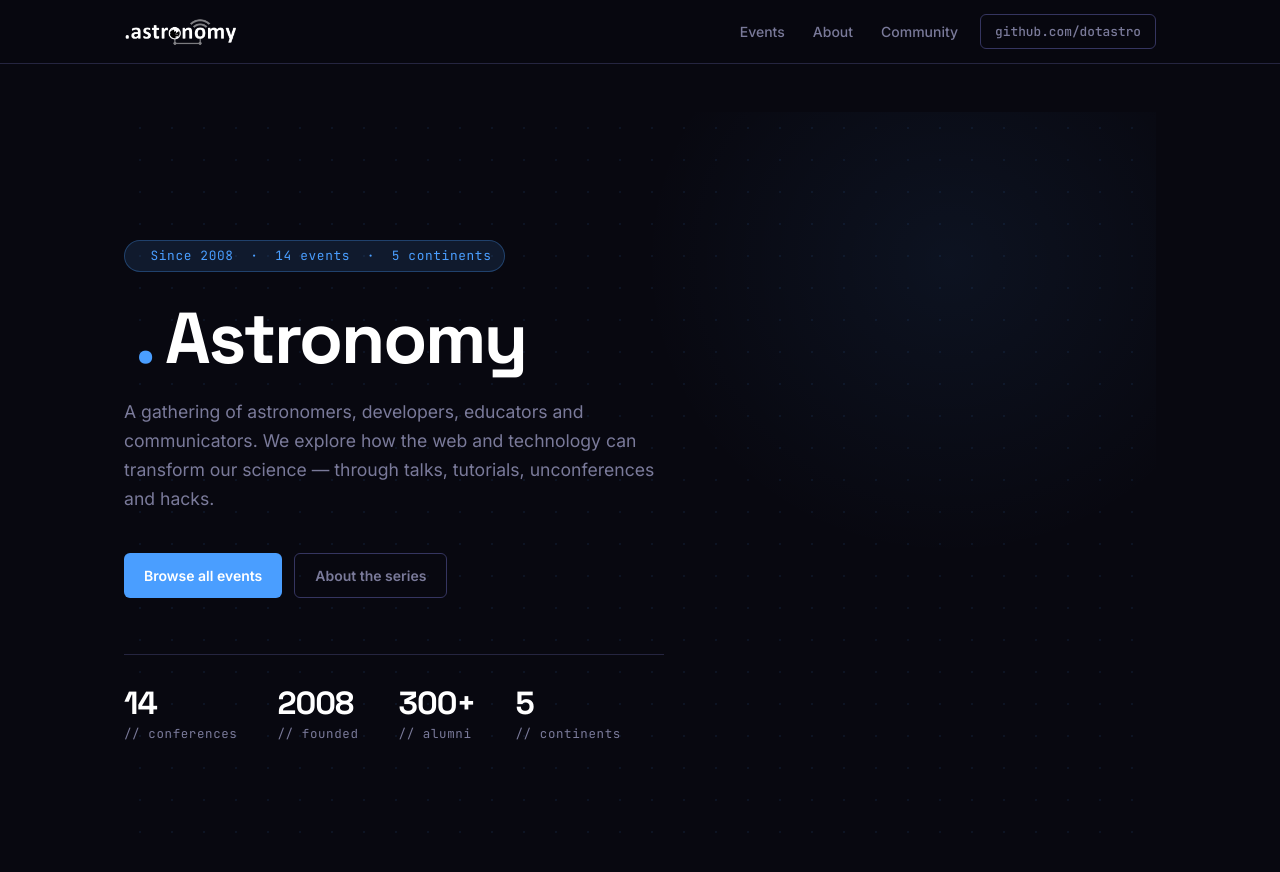
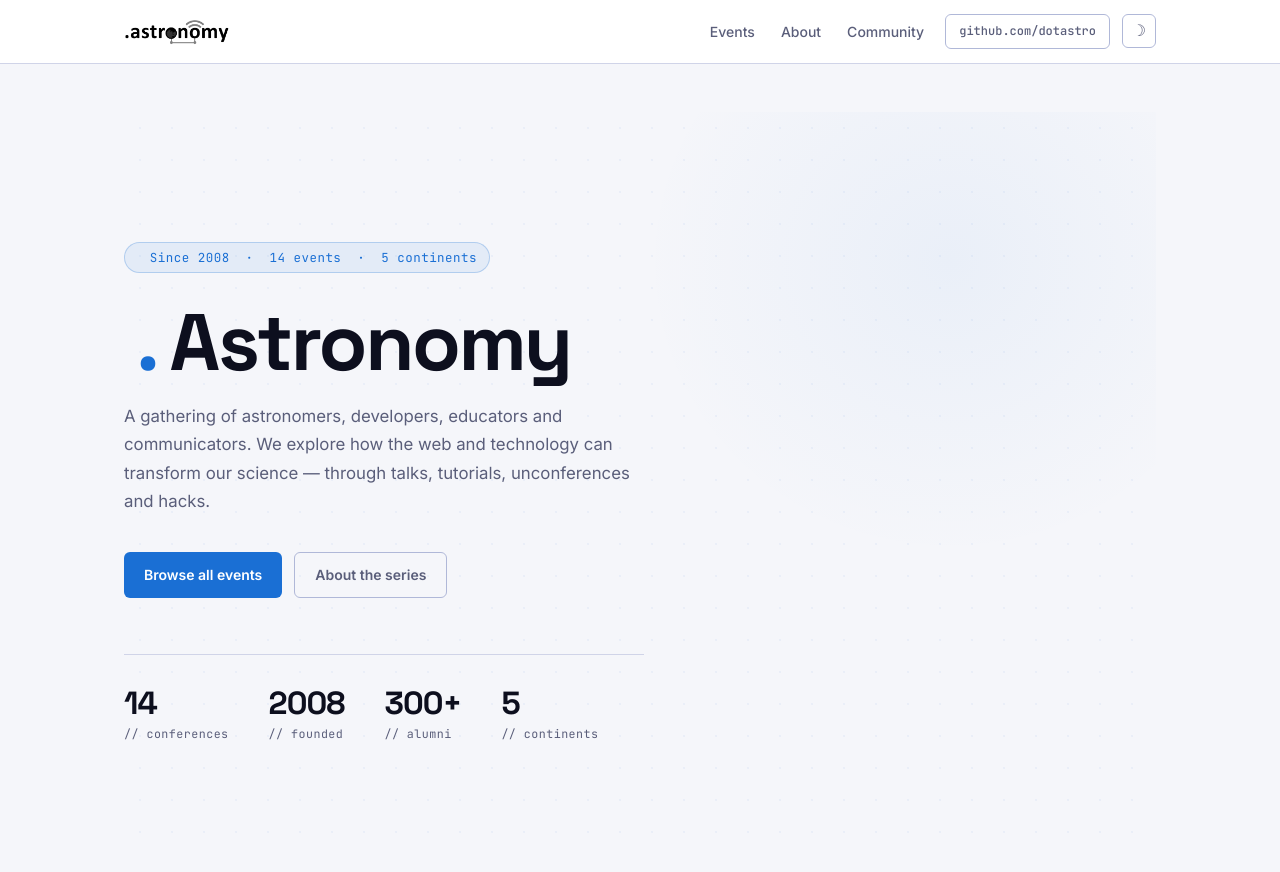
Before and after one commit to dotastro/dotastrosite, a Jekyll site: the page built from index.md, in a window 1280 px wide and 900 px high. Shown: the top 872 px of the window. Built offline with Jekyll 4.4.1, drawn with Linux system fonts in a browser that asks for light colours.

Commit message:
Design: full light/dark mode system — CSS variables, theme toggle, localStorage persistence, system preference detection, no flash on load

```diff
--- a/_layouts/default.html
+++ b/_layouts/default.html
@@ -1,5 +1,5 @@
 <!DOCTYPE html>
-<html lang="en">
+<html lang="en" data-theme="dark">
 <head>
   <meta charset="utf-8">
   <meta name="viewport" content="width=device-width, initial-scale=1">
@@ -9,6 +9,14 @@
   <link rel="preconnect" href="https://fonts.gstatic.com" crossorigin>
   <link href="https://fonts.googleapis.com/css2?family=Space+Grotesk:wght@400;500;600;700&family=JetBrains+Mono:wght@400;500;600&family=Inter:wght@400;500;600&display=swap" rel="stylesheet">
   <link rel="stylesheet" href="{{ site.baseurl }}/assets/css/style.css">
+  <!-- Apply saved theme before paint to avoid flash -->
+  <script>
+    (function() {
+      var saved = localStorage.getItem('dotastro-theme');
+      var preferred = window.matchMedia('(prefers-color-scheme: light)').matches ? 'light' : 'dark';
+      document.documentElement.setAttribute('data-theme', saved || preferred);
+    })();
+  </script>
 </head>
 <body>
   <header class="site-header">
@@ -16,17 +24,25 @@
       <a href="{{ site.baseurl }}/" class="site-logo">
         <img src="{{ site.baseurl }}/assets/dotlogo_white.png" alt=".Astronomy">
       </a>
-      <div class="nav-links">
-        <a href="{{ site.baseurl }}/events/">Events</a>
-        <a href="{{ site.baseurl }}/about">About</a>
-        <a href="{{ site.baseurl }}/community/">Community</a>
-        <a href="https://github.com/dotastro" class="nav-github" target="_blank" rel="noopener">github.com/dotastro</a>
+      <div class="nav-right">
+        <div class="nav-links">
+          <a href="{{ site.baseurl }}/events/">Events</a>
+          <a href="{{ site.baseurl }}/about">About</a>
+          <a href="{{ site.baseurl }}/community/">Community</a>
+          <a href="https://github.com/dotastro" class="nav-github" target="_blank" rel="noopener">github.com/dotastro</a>
+        </div>
+        <button class="theme-toggle" id="theme-toggle" aria-label="Toggle light/dark mode">
+          <span class="icon-dark">☀</span>
+          <span class="icon-light">☽</span>
+        </button>
       </div>
     </nav>
   </header>
+
   <main class="main-content">
     {{ content }}
   </main>
+
   <footer class="site-footer">
     <div class="footer-inner">
       <img src="{{ site.baseurl }}/assets/dotlogo_white.png" alt=".Astronomy">
@@ -35,5 +51,23 @@
       <a href="https://github.com/dotastro">github.com/dotastro</a>
     </div>
   </footer>
+
+  <script>
+    // Theme toggle
+    var btn = document.getElementById('theme-toggle');
+    btn.addEventListener('click', function() {
+      var html = document.documentElement;
+      var next = html.getAttribute('data-theme') === 'dark' ? 'light' : 'dark';
+      html.setAttribute('data-theme', next);
+      localStorage.setItem('dotastro-theme', next);
+    });
+
+    // Sync with system preference changes (if no manual override)
+    window.matchMedia('(prefers-color-scheme: light)').addEventListener('change', function(e) {
+      if (!localStorage.getItem('dotastro-theme')) {
+        document.documentElement.setAttribute('data-theme', e.matches ? 'light' : 'dark');
+      }
+    });
+  </script>
 </body>
 </html>
--- a/assets/css/style.css
+++ b/assets/css/style.css
@@ -1,8 +1,10 @@
-/* .Astronomy — Distinctive design system */
-/* Font: Space Grotesk (headings) + JetBrains Mono (accents) + Inter (body) */
+/* .Astronomy — Design system with light/dark modes */
+/* Space Grotesk (headings) + JetBrains Mono (accents) + Inter (body) */
 
+/* =====================================================
+   DARK MODE (default)
+   ===================================================== */
 :root {
-  /* Core palette */
   --bg:           #080810;
   --bg-1:         #0e0e1a;
   --bg-2:         #141422;
@@ -11,36 +13,84 @@
   --border:       #252540;
   --border-hi:    #353560;
 
-  /* .Astronomy blue */
   --blue:         #4a9eff;
   --blue-dark:    #2b7de9;
   --blue-dim:     rgba(74, 158, 255, 0.12);
   --blue-glow:    rgba(74, 158, 255, 0.25);
   --blue-border:  rgba(74, 158, 255, 0.3);
 
-  /* Text */
   --text:         #dde0f0;
   --text-muted:   #7a7a9a;
   --text-dim:     #44446a;
   --text-bright:  #ffffff;
 
-  /* Dot accent (the . in .Astronomy) */
   --dot:          #4a9eff;
+  --hero-grid:    rgba(74,158,255,0.07);
+  --hero-bloom:   rgba(74,158,255,0.07);
+  --card-top:     linear-gradient(to right, #4a9eff, transparent);
+  --shadow:       rgba(0,0,0,0.4);
 
-  /* Sizing */
   --radius:       6px;
   --radius-lg:    10px;
   --max-width:    1080px;
   --nav-h:        64px;
 
-  /* Fonts */
   --font-head:    'Space Grotesk', system-ui, sans-serif;
   --font-body:    'Inter', system-ui, sans-serif;
   --font-mono:    'JetBrains Mono', 'Fira Code', monospace;
+
+  color-scheme: dark;
 }
 
 /* =====================================================
-   RESET
+   LIGHT MODE
+   ===================================================== */
+[data-theme="light"] {
+  --bg:           #f5f6fa;
+  --bg-1:         #ffffff;
+  --bg-2:         #f0f1f8;
+  --bg-3:         #e8eaf4;
+  --bg-4:         #dde0ef;
+  --border:       #d0d4e8;
+  --border-hi:    #b0b8d8;
+
+  --blue:         #1a6fd4;
+  --blue-dark:    #1458b0;
+  --blue-dim:     rgba(26, 111, 212, 0.08);
+  --blue-glow:    rgba(26, 111, 212, 0.2);
+  --blue-border:  rgba(26, 111, 212, 0.25);
+
+  --text:         #2a2d42;
+  --text-muted:   #5a5e7a;
+  --text-dim:     #9096b8;
+  --text-bright:  #0d0f1e;
+
+  --dot:          #1a6fd4;
+  --hero-grid:    rgba(26,111,212,0.05);
+  --hero-bloom:   rgba(26,111,212,0.05);
+  --card-top:     linear-gradient(to right, #1a6fd4, transparent);
+  --shadow:       rgba(0,0,0,0.08);
+
+  color-scheme: light;
+}
+
+/* =====================================================
+   TRANSITIONS — smooth theme switch
+   ===================================================== */
+body,
+.site-header,
+.event-card,
+.hack-card,
+.repo-card,
+.site-footer,
+.btn,
+.nav-links a,
+.hero-kicker {
+  transition: background-color 0.25s ease, border-color 0.25s ease, color 0.2s ease;
+}
+
+/* =====================================================
+   RESET & BASE
    ===================================================== */
 *, *::before, *::after { box-sizing: border-box; margin: 0; padding: 0; }
 html { scroll-behavior: smooth; font-size: 16px; }
@@ -55,7 +105,7 @@ body {
 
 img { max-width: 100%; height: auto; display: block; }
 a { color: var(--blue); text-decoration: none; transition: color 0.15s; }
-a:hover { color: #7dbfff; text-decoration: underline; }
+a:hover { color: var(--blue-dark); text-decoration: underline; }
 
 /* =====================================================
    TYPOGRAPHY
@@ -84,13 +134,6 @@ p { margin-bottom: 1rem; }
 ul, ol { margin: 0.75rem 0 1rem 1.5rem; }
 li { margin-bottom: 0.3rem; }
 
-/* The famous dot — monospaced, blue */
-.dot-prefix {
-  font-family: var(--font-mono);
-  color: var(--dot);
-  font-size: 1.2em;
-}
-
 /* =====================================================
    NAV
    ===================================================== */
@@ -99,10 +142,14 @@ li { margin-bottom: 0.3rem; }
   top: 0;
   z-index: 200;
   height: var(--nav-h);
-  background: rgba(8, 8, 16, 0.9);
+  background: color-mix(in srgb, var(--bg) 88%, transparent);
   backdrop-filter: blur(16px);
   -webkit-backdrop-filter: blur(16px);
   border-bottom: 1px solid var(--border);
+}
+
+[data-theme="light"] .site-header {
+  background: color-mix(in srgb, var(--bg-1) 92%, transparent);
 }
 
 .nav-inner {
@@ -113,24 +160,33 @@ li { margin-bottom: 0.3rem; }
   display: flex;
   align-items: center;
   justify-content: space-between;
-  gap: 1.5rem;
+  gap: 1rem;
 }
 
 .site-logo {
   display: flex;
   align-items: center;
-  gap: 0.6rem;
+  flex-shrink: 0;
   text-decoration: none;
-  flex-shrink: 0;
 }
 
 .site-logo img {
-  height: 28px;
+  height: 26px;
   width: auto;
 }
 
-.site-logo:hover img { opacity: 0.8; }
-.site-logo:hover { text-decoration: none; }
+/* Logo needs inversion in light mode */
+[data-theme="light"] .site-logo img {
+  filter: invert(1) brightness(0.2);
+}
+
+.site-logo:hover { opacity: 0.8; text-decoration: none; }
+
+.nav-right {
+  display: flex;
+  align-items: center;
+  gap: 0.25rem;
+}
 
 .nav-links {
   display: flex;
@@ -140,7 +196,7 @@ li { margin-bottom: 0.3rem; }
 
 .nav-links a {
   display: block;
-  padding: 6px 14px;
+  padding: 6px 13px;
   font-family: var(--font-body);
   font-size: 0.875rem;
   font-weight: 500;
@@ -159,7 +215,8 @@ li { margin-bottom: 0.3rem; }
   border: 1px solid var(--border-hi) !important;
   margin-left: 0.5rem;
   font-family: var(--font-mono) !important;
-  font-size: 0.8rem !important;
+  font-size: 0.75rem !important;
+  color: var(--text-muted) !important;
 }
 
 .nav-github:hover {
@@ -167,6 +224,40 @@ li { margin-bottom: 0.3rem; }
   color: var(--blue) !important;
   background: var(--blue-dim) !important;
 }
+
+/* =====================================================
+   THEME TOGGLE BUTTON
+   ===================================================== */
+.theme-toggle {
+  display: flex;
+  align-items: center;
+  justify-content: center;
+  width: 34px;
+  height: 34px;
+  border-radius: var(--radius);
+  border: 1px solid var(--border-hi);
+  background: transparent;
+  color: var(--text-muted);
+  cursor: pointer;
+  transition: border-color 0.15s, color 0.15s, background 0.15s;
+  flex-shrink: 0;
+  margin-left: 0.5rem;
+  font-size: 1rem;
+  line-height: 1;
+}
+
+.theme-toggle:hover {
+  border-color: var(--blue);
+  color: var(--blue);
+  background: var(--blue-dim);
+}
+
+/* Show correct icon per mode */
+.theme-toggle .icon-dark  { display: block; }
+.theme-toggle .icon-light { display: none; }
+
+[data-theme="light"] .theme-toggle .icon-dark  { display: none; }
+[data-theme="light"] .theme-toggle .icon-light { display: block; }
 
 /* =====================================================
    MAIN CONTENT
@@ -178,7 +269,7 @@ li { margin-bottom: 0.3rem; }
 }
 
 /* =====================================================
-   HERO — full width, distinctive
+   HERO
    ===================================================== */
 .hero {
   min-height: calc(90vh - var(--nav-h));
@@ -191,18 +282,18 @@ li { margin-bottom: 0.3rem; }
   overflow: hidden;
 }
 
-/* Grid background — subtle dot grid */
+/* Dot grid */
 .hero::before {
   content: "";
   position: absolute;
   inset: 0;
-  background-image: radial-gradient(circle, rgba(74,158,255,0.08) 1px, transparent 1px);
+  background-image: radial-gradient(circle, var(--hero-grid) 1px, transparent 1px);
   background-size: 32px 32px;
   pointer-events: none;
   z-index: 0;
 }
 
-/* Blue gradient bloom */
+/* Blue bloom */
 .hero::after {
   content: "";
   position: absolute;
@@ -210,7 +301,7 @@ li { margin-bottom: 0.3rem; }
   right: -10%;
   width: 60%;
   height: 80%;
-  background: radial-gradient(ellipse, rgba(74,158,255,0.07) 0%, transparent 70%);
+  background: radial-gradient(ellipse, var(--hero-bloom) 0%, transparent 70%);
   pointer-events: none;
   z-index: 0;
 }
@@ -226,48 +317,48 @@ li { margin-bottom: 0.3rem; }
   align-items: center;
   gap: 0.5rem;
   font-family: var(--font-mono);
-  font-size: 0.8rem;
+  font-size: 0.78rem;
   color: var(--blue);
   border: 1px solid var(--blue-border);
   background: var(--blue-dim);
   padding: 4px 12px;
   border-radius: 999px;
   margin-bottom: 1.75rem;
-  letter-spacing: 0.05em;
+  letter-spacing: 0.04em;
 }
 
 .hero-kicker::before {
   content: "●";
-  font-size: 0.5rem;
+  font-size: 0.45rem;
   animation: blink 2s step-end infinite;
 }
 
 @keyframes blink {
   0%, 100% { opacity: 1; }
-  50% { opacity: 0; }
+  50%       { opacity: 0; }
 }
 
 .hero h1 {
   font-family: var(--font-head);
-  font-size: clamp(2.5rem, 6vw, 4.5rem);
+  font-size: clamp(2.8rem, 7vw, 5rem);
   font-weight: 700;
   letter-spacing: -0.03em;
-  line-height: 1.05;
+  line-height: 1.0;
   color: var(--text-bright);
   margin-bottom: 1.25rem;
 }
 
-.hero h1 .hero-dot {
+.hero-dot {
   color: var(--blue);
   font-family: var(--font-mono);
 }
 
 .hero-sub {
-  font-size: 1.1rem;
+  font-size: 1.05rem;
   color: var(--text-muted);
-  line-height: 1.65;
-  max-width: 540px;
-  margin-bottom: 2.5rem;
+  line-height: 1.7;
+  max-width: 520px;
+  margin-bottom: 2.25rem;
 }
 
 .hero-ctas {
@@ -296,11 +387,11 @@ li { margin-bottom: 0.3rem; }
 }
 
 .hero-stat .label {
-  font-size: 0.78rem;
+  font-size: 0.73rem;
   color: var(--text-muted);
   margin-top: 0.2rem;
   font-family: var(--font-mono);
-  letter-spacing: 0.05em;
+  letter-spacing: 0.04em;
 }
 
 /* =====================================================
@@ -327,7 +418,7 @@ li { margin-bottom: 0.3rem; }
   color: #fff;
 }
 .btn-primary:hover {
-  background: #6ab4ff;
+  background: var(--blue-dark);
   color: #fff;
   text-decoration: none;
   transform: translateY(-1px);
@@ -347,20 +438,33 @@ li { margin-bottom: 0.3rem; }
 }
 
 /* =====================================================
-   SECTION LABELS (monospaced, numbered)
+   SECTION LABEL (monospaced)
    ===================================================== */
 .section-label {
   font-family: var(--font-mono);
   font-size: 0.72rem;
   color: var(--blue);
   letter-spacing: 0.1em;
-  text-transform: uppercase;
   margin-bottom: 0.5rem;
   display: block;
 }
 
+.section-tag {
+  display: inline-block;
+  font-family: var(--font-mono);
+  font-size: 0.68rem;
+  font-weight: 600;
+  letter-spacing: 0.1em;
+  color: var(--blue);
+  border: 1px solid var(--blue-border);
+  background: var(--blue-dim);
+  padding: 3px 10px;
+  border-radius: 4px;
+  margin-bottom: 0.75rem;
+}
+
 /* =====================================================
-   EVENTS — timeline style
+   EVENTS TIMELINE
    ===================================================== */
 .events-timeline {
   margin-top: 2rem;
@@ -374,20 +478,23 @@ li { margin-bottom: 0.3rem; }
   top: 0;
   bottom: 0;
   width: 1px;
-  background: linear-gradient(to bottom, var(--blue), rgba(74,158,255,0.1));
+  background: linear-gradient(to bottom, var(--blue), rgba(74,158,255,0.05));
+}
+
+[data-theme="light"] .events-timeline::before {
+  background: linear-gradient(to bottom, var(--blue), rgba(26,111,212,0.05));
 }
 
 .event-row {
   display: grid;
   grid-template-columns: 5rem 1fr;
   gap: 1.5rem;
-  margin-bottom: 0.25rem;
   position: relative;
 }
 
 .event-year {
   font-family: var(--font-mono);
-  font-size: 0.78rem;
+  font-size: 0.75rem;
   color: var(--text-dim);
   padding-top: 1.1rem;
   text-align: right;
@@ -399,12 +506,11 @@ li { margin-bottom: 0.3rem; }
   border: 1px solid var(--border);
   border-radius: var(--radius-lg);
   padding: 1.1rem 1.4rem;
-  transition: border-color 0.2s, background 0.2s;
   margin-bottom: 0.5rem;
   position: relative;
+  transition: border-color 0.2s, background 0.2s, box-shadow 0.2s;
 }
 
-/* Timeline dot */
 .event-card::before {
   content: "";
   position: absolute;
@@ -416,18 +522,16 @@ li { margin-bottom: 0.3rem; }
   background: var(--blue);
   border: 2px solid var(--bg);
   box-shadow: 0 0 0 2px var(--blue-border);
+  transition: background 0.2s;
 }
 
 .event-card:hover {
   border-color: var(--blue-border);
   background: var(--bg-2);
+  box-shadow: 0 4px 20px var(--shadow);
 }
 
-.event-card a {
-  text-decoration: none;
-  color: inherit;
-}
-
+.event-card a { text-decoration: none; color: inherit; }
 .event-card a:hover { text-decoration: none; }
 
 .event-card-head {
@@ -440,7 +544,7 @@ li { margin-bottom: 0.3rem; }
 
 .event-num-badge {
   font-family: var(--font-mono);
-  font-size: 0.72rem;
+  font-size: 0.7rem;
   color: var(--blue);
   background: var(--blue-dim);
   border: 1px solid var(--blue-border);
@@ -459,7 +563,7 @@ li { margin-bottom: 0.3rem; }
 }
 
 .event-card-meta {
-  font-size: 0.78rem;
+  font-size: 0.76rem;
   color: var(--text-muted);
   margin-bottom: 0.5rem;
   font-family: var(--font-mono);
@@ -473,25 +577,26 @@ li { margin-bottom: 0.3rem; }
 
 .event-card-stats {
   display: flex;
-  gap: 1rem;
-  margin-top: 0.6rem;
+  gap: 0.5rem;
+  margin-top: 0.65rem;
   flex-wrap: wrap;
 }
 
 .event-chip {
   font-family: var(--font-mono);
-  font-size: 0.68rem;
+  font-size: 0.67rem;
   color: var(--text-dim);
   border: 1px solid var(--border);
   padding: 2px 8px;
   border-radius: 4px;
+  background: var(--bg-2);
 }
 
 /* =====================================================
-   EVENT HERO PAGE
+   EVENT DETAIL PAGE
    ===================================================== */
 .event-hero {
-  padding: 2.5rem 0 2.5rem;
+  padding: 2.5rem 0;
   margin-bottom: 2.5rem;
   border-bottom: 1px solid var(--border);
 }
@@ -505,25 +610,14 @@ li { margin-bottom: 0.3rem; }
   margin-bottom: 0.75rem;
 }
 
-.event-hero h1 {
-  font-family: var(--font-head);
-  font-size: clamp(2rem, 5vw, 3rem);
-  letter-spacing: -0.025em;
-  margin-bottom: 0.75rem;
-}
-
 .event-meta {
   display: flex;
   flex-wrap: wrap;
   gap: 1rem;
   font-family: var(--font-mono);
-  font-size: 0.8rem;
+  font-size: 0.78rem;
   color: var(--text-muted);
   margin-top: 0.75rem;
-}
-
-.event-meta span::before {
-  margin-right: 0.3em;
 }
 
 /* =====================================================
@@ -531,7 +625,7 @@ li { margin-bottom: 0.3rem; }
    ===================================================== */
 .hacks-count {
   font-family: var(--font-mono);
-  font-size: 0.8rem;
+  font-size: 0.78rem;
   color: var(--text-muted);
   margin-bottom: 1.25rem;
 }
@@ -548,8 +642,8 @@ li { margin-bottom: 0.3rem; }
   border: 1px solid var(--border);
   border-radius: var(--radius-lg);
   padding: 1.35rem 1.4rem;
+  position: relative;
   transition: border-color 0.2s, transform 0.2s, box-shadow 0.2s;
-  position: relative;
 }
 
 .hack-card::before {
@@ -559,7 +653,7 @@ li { margin-bottom: 0.3rem; }
   left: 0;
   right: 0;
   height: 2px;
-  background: linear-gradient(to right, var(--blue), transparent);
+  background: var(--card-top);
   border-radius: var(--radius-lg) var(--radius-lg) 0 0;
   opacity: 0;
   transition: opacity 0.2s;
@@ -568,7 +662,7 @@ li { margin-bottom: 0.3rem; }
 .hack-card:hover {
   border-color: var(--blue-border);
   transform: translateY(-2px);
-  box-shadow: 0 6px 24px rgba(74,158,255,0.08);
+  box-shadow: 0 6px 24px var(--shadow);
 }
 
 .hack-card:hover::before { opacity: 1; }
@@ -583,10 +677,9 @@ li { margin-bottom: 0.3rem; }
 
 .hack-creators {
   font-family: var(--font-mono);
-  font-size: 0.73rem;
+  font-size: 0.72rem;
   color: var(--blue);
   margin-bottom: 0.75rem;
-  letter-spacing: 0.01em;
 }
 
 .hack-desc {
@@ -605,7 +698,6 @@ li { margin-bottom: 0.3rem; }
 .hack-link {
   font-family: var(--font-mono);
   font-size: 0.7rem;
-  font-weight: 500;
   padding: 3px 10px;
   border-radius: 4px;
   border: 1px solid var(--border-hi);
@@ -643,7 +735,7 @@ li { margin-bottom: 0.3rem; }
 
 .repo-name {
   font-family: var(--font-mono);
-  font-size: 0.85rem;
+  font-size: 0.83rem;
   font-weight: 600;
   color: var(--blue);
   margin-bottom: 0.35rem;
@@ -653,24 +745,6 @@ li { margin-bottom: 0.3rem; }
   font-size: 0.82rem;
   color: var(--text-muted);
   line-height: 1.5;
-}
-
-/* =====================================================
-   SECTION TAG
-   ===================================================== */
-.section-tag {
-  display: inline-block;
-  font-family: var(--font-mono);
-  font-size: 0.68rem;
-  font-weight: 600;
-  letter-spacing: 0.1em;
-  text-transform: uppercase;
-  color: var(--blue);
-  border: 1px solid var(--blue-border);
-  background: var(--blue-dim);
-  padding: 3px 10px;
-  border-radius: 4px;
-  margin-bottom: 0.75rem;
 }
 
 /* =====================================================
@@ -691,22 +765,27 @@ li { margin-bottom: 0.3rem; }
   gap: 1.5rem;
   flex-wrap: wrap;
   font-family: var(--font-mono);
-  font-size: 0.78rem;
+  font-size: 0.76rem;
   color: var(--text-dim);
 }
 
 .footer-inner img {
   height: 18px;
   width: auto;
+  max-width: 100px;
   opacity: 0.4;
   flex-shrink: 0;
+}
+
+[data-theme="light"] .footer-inner img {
+  filter: invert(1) brightness(0.2);
 }
 
 .footer-inner a { color: var(--text-dim); }
 .footer-inner a:hover { color: var(--blue); text-decoration: none; }
 
 /* =====================================================
-   PROSE (about, community pages)
+   PROSE
    ===================================================== */
 .prose p { margin-bottom: 1rem; }
 .prose ul, .prose ol { margin: 0.75rem 0 1rem 1.5rem; }
@@ -715,48 +794,18 @@ li { margin-bottom: 0.3rem; }
 .prose h3 { margin-top: 1.75rem; }
 
 /* =====================================================
-   EVENTS TABLE (fallback for simple pages)
-   ===================================================== */
-.events-table {
-  width: 100%;
-  border-collapse: collapse;
-  margin: 1.5rem 0;
-  font-size: 0.9rem;
-}
-
-.events-table th {
-  font-family: var(--font-mono);
-  font-size: 0.7rem;
-  text-transform: uppercase;
-  letter-spacing: 0.08em;
-  color: var(--text-muted);
-  border-bottom: 1px solid var(--border);
-  padding: 10px 12px 10px 0;
-  text-align: left;
-}
-
-.events-table td {
-  padding: 11px 12px 11px 0;
-  border-bottom: 1px solid rgba(37,37,64,0.6);
-  vertical-align: top;
-}
-
-.events-table tr:hover td { background: var(--bg-1); }
-.events-table a { color: var(--text); font-weight: 600; }
-.events-table a:hover { color: var(--blue); text-decoration: none; }
-
-/* =====================================================
    RESPONSIVE
    ===================================================== */
 @media (max-width: 640px) {
   .main-content { padding: 2rem 1rem 4rem; }
   .hero { padding: 3rem 0 2rem; min-height: auto; }
-  .hero h1 { font-size: 2.2rem; }
-  .hero-stats { gap: 1.5rem; }
+  .hero h1 { font-size: 2.4rem; }
+  .hero-stats { gap: 1.5rem; padding-top: 1.5rem; }
   .hacks-grid { grid-template-columns: 1fr; }
   .events-timeline::before { left: 1.5rem; }
-  .event-row { grid-template-columns: 3.5rem 1fr; gap: 1rem; }
-  .event-card::before { left: -1.65rem; }
+  .event-row { grid-template-columns: 3.2rem 1fr; gap: 0.75rem; }
+  .event-card::before { left: -1.6rem; }
+  .nav-github { display: none; }
 }
 
 @media (min-width: 900px) {
```
